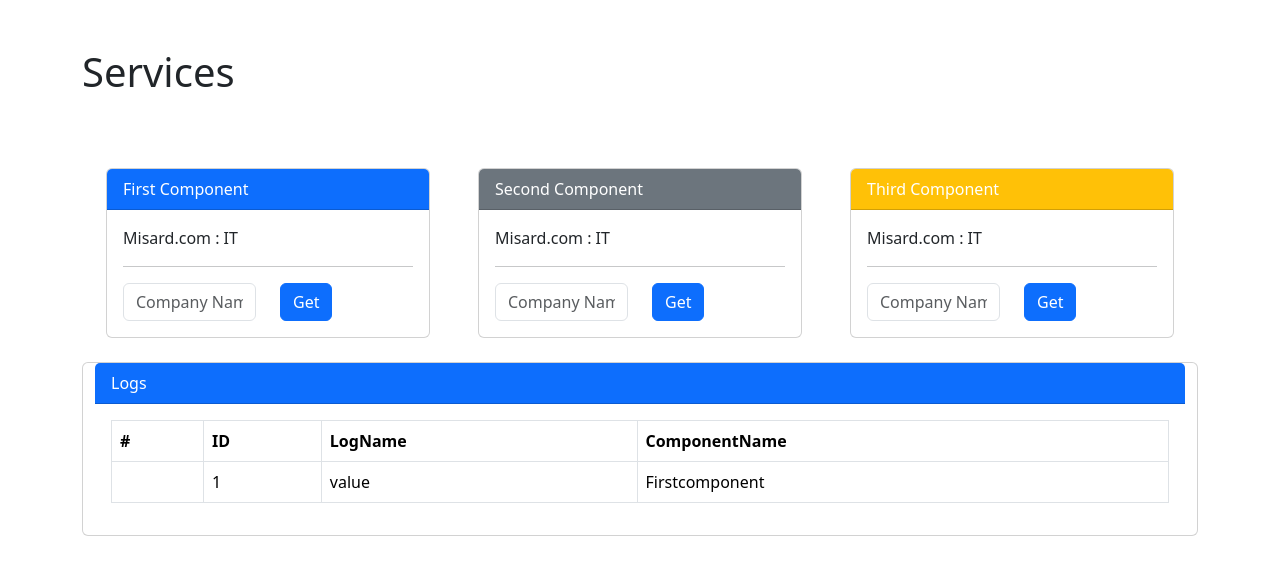
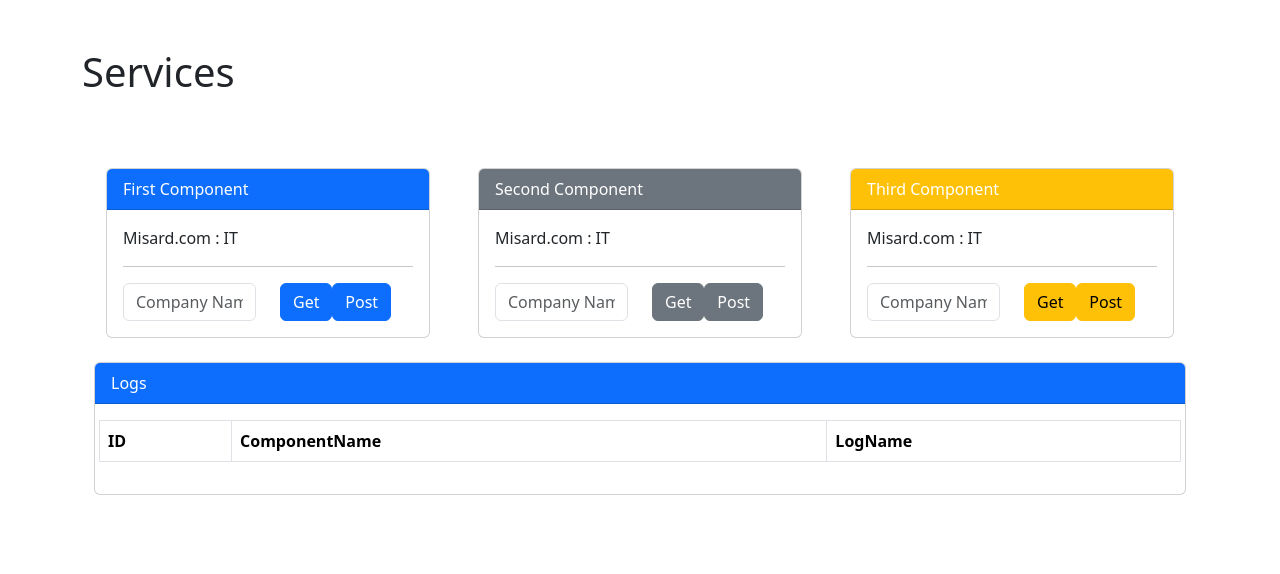
Before and after one commit to madanpatakota/3.AngularServicesApp, an Angular app: page / in a window 1280 px wide. Shown: the top 574 px of the page. Built offline with nearby package versions, Linux system fonts and the light colour scheme.

Commit message:
FourthClass

```diff
--- a/src/app/app.component.html
+++ b/src/app/app.component.html
@@ -11,33 +11,30 @@
     <div class="col-4">
       <app-third-comp></app-third-comp>
     </div>
-
   </div>
 
   <div class="mt-4"></div>
 
-   <div class="row m-0">
+  <div class="row m-0 p-0">
+    <div class="col-12">
     <div class="card">
       <div class="card-header bg-primary text-white">Logs</div>
       <div class="card-body">
         <div class="row">
-                  <div class="col-12">
+          <!--  -->
           <table class="table table-bordered">
             <thead>
               <tr>
-                          <th>#</th>
                 <th>ID</th>
+                <th>ComponentName</th>
                 <th>LogName</th>
-                          <th>ComponentName</th>
               </tr>
             </thead>
             <tbody>
-                        <tr>
-                          <td></td>
-                          <td>1</td>
-                          <td>value</td>
-                          <td>Firstcomponent</td>
-
+              <tr *ngFor="let item of allCompaniesDetails; let index = index">
+                <td>{{index+1}}</td>
+                <td>Here Component Name will display soon....</td>
+                <td>{{item}}</td>
               </tr>
             </tbody>
           </table>
@@ -45,7 +42,5 @@
         </div>
       </div>
     </div>
-
   </div>
-
 </div>
--- a/src/app/app.component.ts
+++ b/src/app/app.component.ts
@@ -1,5 +1,5 @@
-import { Component } from '@angular/core';
-import { CompanyService } from './company.service';
+import { Component , OnInit } from '@angular/core';
+import { CompanyService  } from './company.service';
 
 @Component({
   selector: 'app-root',
@@ -7,9 +7,31 @@ import { CompanyService } from './company.service';
   styleUrls: ['./app.component.css'],
   providers:[CompanyService]
 })
-export class AppComponent {
+export class AppComponent implements OnInit {
   title = 'AngularServicesApp';
+
   constructor(public companyService : CompanyService){
+  }
 
+
+  allCompaniesDetails:any = [];
+  ngOnInit(): void {
+    this.companyService.eventEmitter.subscribe((value)=>{
+     console.log("Data in appcomponent level" , value);
+     this.allCompaniesDetails.push(value);
+    })
   }
+
+
+
+
+
+
+
+
+
+
+
+
+
 }
--- a/src/app/company.service.ts
+++ b/src/app/company.service.ts
@@ -4,19 +4,23 @@
 // Added the one method i.e. getCompanyDetails/
 // Responsibility of the getCompanyDetails is returns the company related data.
 
-import { EventEmitter } from "@angular/core";
+import { EventEmitter , Injectable } from "@angular/core";
 
+@Injectable()
+export class CompanyService {
 
-export class CompanyService {
+  constructor(){
+
+  }
 
   getCompanyDetails(): any {
     var company = { Name: 'Misard.com', industry: 'IT' };
     return company;
   }
 
-  eventEmitter = new EventEmitter<any>();
+  eventEmitter = new EventEmitter<string>();
 
-  getCompanyUpdates(companyName:string){
+  postCompanyUpdates(companyName:string){
      this.eventEmitter.emit(companyName);
   }
 
--- a/src/app/first-comp/first-comp.component.html
+++ b/src/app/first-comp/first-comp.component.html
@@ -13,10 +13,13 @@
       <!--People should aware -->
       <div class="row">
         <div class="col-6">
-          <input type="text" class="form-control" [value]="updateCompanyName" placeholder="Company Name" />
+          <input type="text" class="form-control" [(ngModel)]="updateCompanyName" placeholder="Company Name" />
         </div>
-        <div class="col-6">
+        <div class="col-2">
           <button class="btn btn-primary" (click)="evtFirstGet()">Get</button>
+        </div>
+        <div class="col-3">
+          <button class="btn btn-primary" (click)="evtFirstPost()">Post</button>
         </div>
       </div>
     </div>
--- a/src/app/first-comp/first-comp.component.ts
+++ b/src/app/first-comp/first-comp.component.ts
@@ -5,7 +5,7 @@ import { CompanyService } from '../company.service';
   selector: 'app-first-comp',
   templateUrl: './first-comp.component.html',
   styleUrls: ['./first-comp.component.css'],
-  providers : [CompanyService]
+  //providers : [CompanyService]
   // Useful create the instance of the class. and tell to the angular hey use this as a service .. if you add any class in providers angular treat them as a service and create the instance for that
 })
 export class FirstCompComponent {
@@ -34,4 +34,8 @@ export class FirstCompComponent {
       this.updateCompanyName = this._companyService.getCompanyUpdateName("MisardFirst.com");
      }
 
+     evtFirstPost(){
+        this._companyService.postCompanyUpdates(this.updateCompanyName);
+     }
+
 }
--- a/src/app/second-comp/second-comp.component.html
+++ b/src/app/second-comp/second-comp.component.html
@@ -10,12 +10,16 @@
             <hr>
             <div class="row">
                <div class="col-6">
-                 <input type="text" class="form-control" [value]="updateCompanyName" placeholder="Company Name" />
+                 <input type="text" class="form-control" [(ngModel)]="updateCompanyName" placeholder="Company Name" />
                </div>
 
-               <div class="col-6">
-                 <button class="btn btn-primary" (click)="evtSecondGet()">Get</button>
+               <div class="col-2">
+                 <button class="btn btn-secondary" (click)="evtSecondGet()">Get</button>
                </div>
+
+               <div class="col-3">
+                <button class="btn btn-secondary" (click)="evtSecondPost()">Post</button>
+              </div>
 
              </div>
       </div>
--- a/src/app/second-comp/second-comp.component.ts
+++ b/src/app/second-comp/second-comp.component.ts
@@ -5,7 +5,7 @@ import { CompanyService } from '../company.service';
   selector: 'app-second-comp',
   templateUrl: './second-comp.component.html',
   styleUrls: ['./second-comp.component.css'],
-  providers : [CompanyService]
+  //providers : [CompanyService]
   // Useful create the instance of the class. and tell to the angular hey use this as a service .. if you add any class in providers angular treat them as a service and create the instance for that
 })
 export class SecondCompComponent {
@@ -25,4 +25,9 @@ export class SecondCompComponent {
   this.updateCompanyName = this._companyService.getCompanyUpdateName("MisardSecond.com");
  }
 
+ evtSecondPost(){
+  this._companyService.postCompanyUpdates(this.updateCompanyName);
 }
+
+
+}
--- a/src/app/third-comp/third-comp.component.html
+++ b/src/app/third-comp/third-comp.component.html
@@ -12,11 +12,15 @@
       <hr>
       <div class="row">
         <div class="col-6">
-          <input type="text" class="form-control" [value]="updateCompanyName" placeholder="Company Name" />
+          <input type="text" class="form-control" [(ngModel)]="updateCompanyName" placeholder="Company Name" />
         </div>
 
-        <div class="col-6">
-          <button class="btn btn-primary" (click)="evtThirdGet()">Get</button>
+        <div class="col-2">
+          <button class="btn btn-warning" (click)="evtThirdGet()">Get</button>
+        </div>
+
+        <div class="col-3">
+          <button class="btn btn-warning" (click)="evtThirdPost()">Post</button>
         </div>
       </div>
     </div>
--- a/src/app/third-comp/third-comp.component.ts
+++ b/src/app/third-comp/third-comp.component.ts
@@ -5,7 +5,7 @@ import { CompanyService } from '../company.service';
   selector: 'app-third-comp',
   templateUrl: './third-comp.component.html',
   styleUrls: ['./third-comp.component.css'],
-  providers:[CompanyService]
+  //providers:[CompanyService]
 })
 export class ThirdCompComponent {
 
@@ -25,7 +25,9 @@ export class ThirdCompComponent {
  }
 
 
-
+ evtThirdPost(){
+  this._companyService.postCompanyUpdates(this.updateCompanyName);
+}
 
 
 }
```
Also changed, not shown: src/assets/notes.txt. Lines whose indentation alone changed are shown as unchanged.
